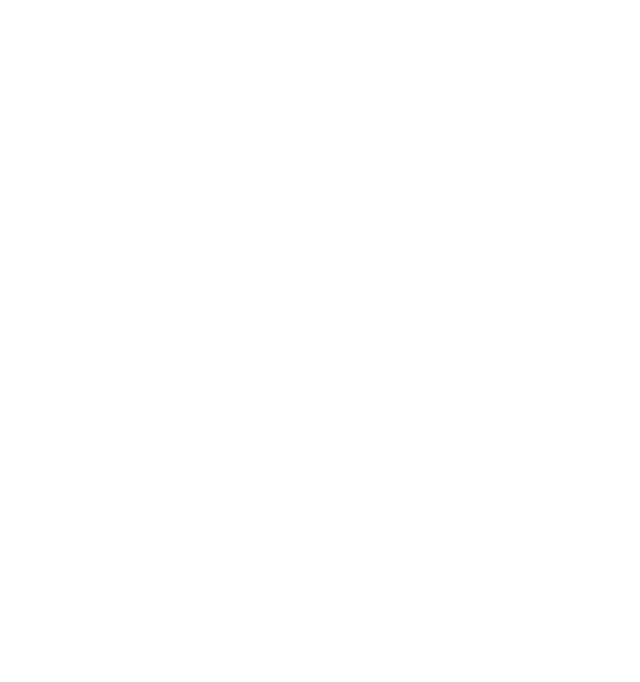
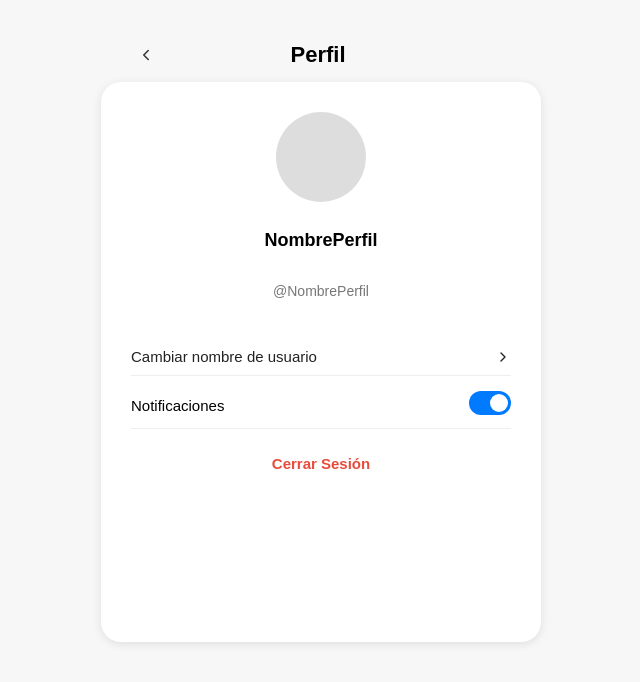
Before and after one commit to danielcastillejos1118-netizen/plantec, a React (Create React App) app: page /perfil in a window 1280 px wide. Before the commit this address had no page. Shown: the top 682 px of the page, without its empty margins (319-959 px from the left). Built offline with nearby package versions, Linux system fonts and the light colour scheme.

Commit message:
Agregada la pantalla de perfil

```diff
--- a/src/App.js
+++ b/src/App.js
@@ -1,25 +1,19 @@
 import { BrowserRouter as Router, Routes, Route } from "react-router-dom";
 import Login from "./pages/Login";
 import SignUp from "./pages/SignUp";
+import Perfil from "./pages/Perfil";
 
 function App() {
-    return ( <
-        Router >
-        <
-        Routes >
-        <
-        Route path = "/"
-        element = { < Login / > }
-        /> <
-        Route path = "/login"
-        element = { < Login / > }
-        /> <
-        Route path = "/signup"
-        element = { < SignUp / > }
-        /> < /
-        Routes > <
-        /Router>
-    );
+  return (
+    <Router>
+      <Routes>
+        <Route path="/" element={<Login />} />
+        <Route path="/login" element={<Login />} />
+        <Route path="/signup" element={<SignUp />} />
+        <Route path="/perfil" element={<Perfil />} />
+      </Routes>
+    </Router>
+  );
 }
 
 export default App;
--- /dev/null
+++ b/src/pages/Perfil.css
@@ -0,0 +1,191 @@
+.perfil-header {
+  width: 100%;
+  max-width: 380px;
+  display: flex;
+  align-items: center;
+  justify-content: space-between;
+  margin-bottom: 12px;
+}
+
+
+.back-button {
+  background: none;
+  border: none;
+  padding: 6px;
+  display: inline-flex;
+  align-items: center;
+  justify-content: center;
+  cursor: pointer;
+  color: #333;
+  border-radius: 8px;
+  transition: background 0.15s, transform 0.08s;
+}
+
+.back-button:hover {
+  background: rgba(0,0,0,0.04);
+}
+
+.back-button:active {
+  transform: translateX(-2px);
+}
+
+
+.perfil-titulo {
+  font-size: 22px;
+  font-weight: 700;
+  margin: 0;
+  text-align: center;
+}
+
+
+
+.perfil-container {
+  min-height: 100vh;
+  background-color: #f7f7f7;
+  display: flex;
+  flex-direction: column;
+  align-items: center;
+  padding: 40px 20px;
+  font-family: "Poppins", sans-serif;
+}
+
+.perfil-card {
+  background: #fff;
+  padding: 30px;
+  border-radius: 20px;
+  box-shadow: 0 2px 10px rgba(0, 0, 0, 0.1);
+  width: 100%;
+  max-width: 380px;
+
+  height: 500px;
+}
+
+.perfil-info {
+  display: flex;
+  flex-direction: column;
+  align-items: center;
+  margin-bottom: 25px;
+}
+
+.perfil-foto {
+  width: 90px;
+  height: 90px;
+  background-color: #ddd;
+  border-radius: 50%;
+  margin-bottom: 10px;
+}
+
+.perfil-nombre {
+  font-size: 18px;
+  font-weight: 600;
+}
+
+.perfil-usuario {
+  color: #777;
+  font-size: 14px;
+}
+
+.perfil-opciones {
+  display: flex;
+  flex-direction: column;
+  gap: 15px;
+}
+
+
+.perfil-boton {
+  display: flex;
+  align-items: center;
+  justify-content: space-between;
+  gap: 10px;
+  text-align: left;
+  background: none;
+  border: none;
+  border-bottom: 1px solid #eee;
+  padding: 10px 0;
+  cursor: pointer;
+  font-size: 15px;
+  transition: color 0.2s, background 0.12s;
+  color: #222;
+}
+
+.perfil-boton:hover {
+  color: #007bff;
+  background: rgba(0,123,255,0.03);
+  border-radius: 8px;
+}
+
+
+.perfil-boton .chevron {
+  color: inherit;
+  display: inline-block;
+}
+
+
+.perfil-toggle {
+  display: flex;
+  justify-content: space-between;
+  align-items: center;
+  border-bottom: 1px solid #eee;
+  padding-bottom: 8px;
+  font-size: 15px;
+}
+
+.switch {
+  position: relative;
+  display: inline-block;
+  width: 42px;
+  height: 24px;
+}
+
+.switch input {
+  opacity: 0;
+  width: 0;
+  height: 0;
+}
+
+.slider {
+  position: absolute;
+  cursor: pointer;
+  top: 0;
+  left: 0;
+  right: 0;
+  bottom: 0;
+  background-color: #ccc;
+  transition: 0.3s;
+  border-radius: 24px;
+}
+
+.slider:before {
+  position: absolute;
+  content: "";
+  height: 18px;
+  width: 18px;
+  left: 3px;
+  bottom: 3px;
+  background-color: white;
+  transition: 0.3s;
+  border-radius: 50%;
+}
+
+input:checked + .slider {
+  background-color: #007bff;
+}
+
+input:checked + .slider:before {
+  transform: translateX(18px);
+}
+
+.cerrar-sesion {
+  background: none;
+  border: none;
+  color: #e74c3c;
+  font-weight: 600;
+  cursor: pointer;
+  font-size: 15px;
+  margin-top: 10px;
+  transition: opacity 0.2s;
+}
+
+.cerrar-sesion:hover {
+  opacity: 0.8;
+}
--- /dev/null
+++ b/src/pages/Perfil.jsx
@@ -0,0 +1,62 @@
+import React, { useState } from "react";
+import { useNavigate } from "react-router-dom";
+import "./Perfil.css";
+
+const Perfil = () => {
+  const [notificaciones, setNotificaciones] = useState(true);
+  const navigate = useNavigate();
+
+  return (
+    <div className="perfil-container">
+
+      <header className="perfil-header">
+        <button
+          className="back-button"
+          aria-label="Regresar"
+          onClick={() => navigate(-1)}
+        >
+          <svg width="18" height="18" viewBox="0 0 24 24" fill="none" aria-hidden>
+            <path d="M15 18l-6-6 6-6" stroke="currentColor" strokeWidth="2" strokeLinecap="round" strokeLinejoin="round"/>
+          </svg>
+        </button>
+        <h2 className="perfil-titulo">Perfil</h2>
+        <div style={{ width: 36 }} aria-hidden></div>
+      </header>
+
+      <div className="perfil-card">
+        <div className="perfil-info">
+          <div className="perfil-foto"></div>
+          <h3 className="perfil-nombre">NombrePerfil</h3>
+          <p className="perfil-usuario">@NombrePerfil</p>
+        </div>
+
+        <div className="perfil-opciones">
+
+          <button className="perfil-boton" onClick={() => console.log("Ir a cambiar nombre")}>
+            <span>Cambiar nombre de usuario</span>
+
+            <svg className="chevron" width="16" height="16" viewBox="0 0 24 24" fill="none" aria-hidden>
+              <path d="M9 18l6-6-6-6" stroke="currentColor" strokeWidth="2" strokeLinecap="round" strokeLinejoin="round"/>
+            </svg>
+          </button>
+
+          <div className="perfil-toggle">
+            <span>Notificaciones</span>
+            <label className="switch">
+              <input
+                type="checkbox"
+                checked={notificaciones}
+                onChange={() => setNotificaciones(!notificaciones)}
+              />
+              <span className="slider"></span>
+            </label>
+          </div>
+
+          <button className="cerrar-sesion">Cerrar Sesión</button>
+        </div>
+      </div>
+    </div>
+  );
+};
+
+export default Perfil;
```
